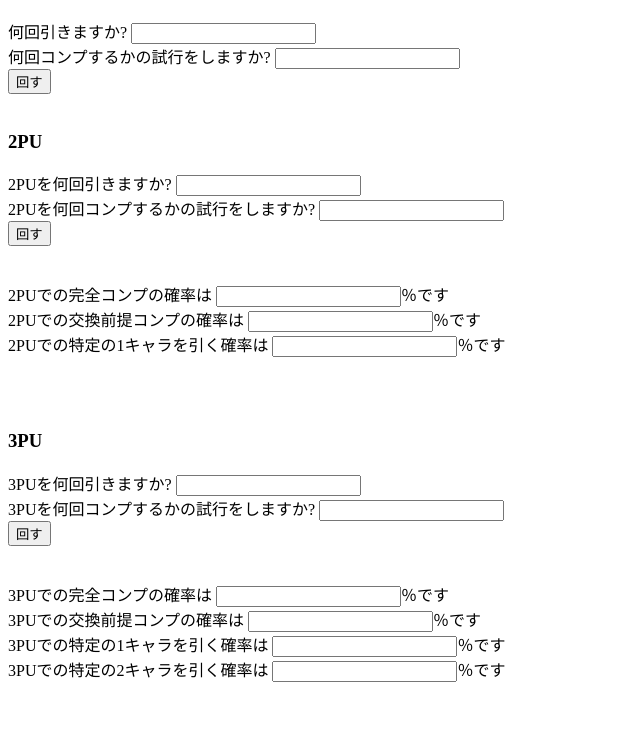
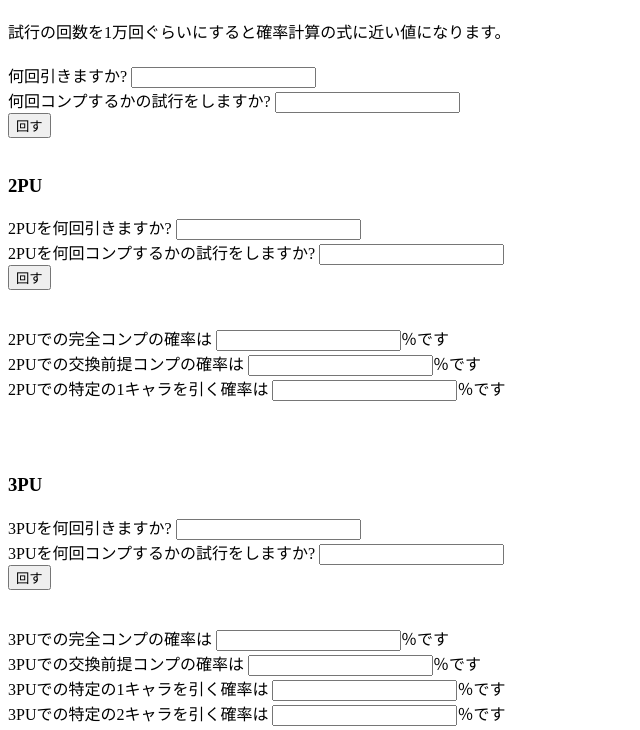
Before and after one commit to niwfuri/wf-simulator, a plain HTML site: page index.html in a window 1280 px wide. Shown: the part 70-800 px from the top of the page, without its empty margins (0-640 px from the left). Drawn offline with Linux system fonts and the light colour scheme.

Commit message:
Update index.html

```diff
--- a/index.html
+++ b/index.html
@@ -197,6 +197,7 @@
     <title>ワーフリガチャシミュレーション</title>
 <body>
     <h1>ワーフリガチャシミュレーション</h1>
+    試行の回数を1万回ぐらいにすると確率計算の式に近い値になります。
     <h2></h2>
     <a>何回引きますか?</a> <input type="text" id="n"/><br>
     <a>何回コンプするかの試行をしますか?</a> <input type="text" id="N"/><br>
```
